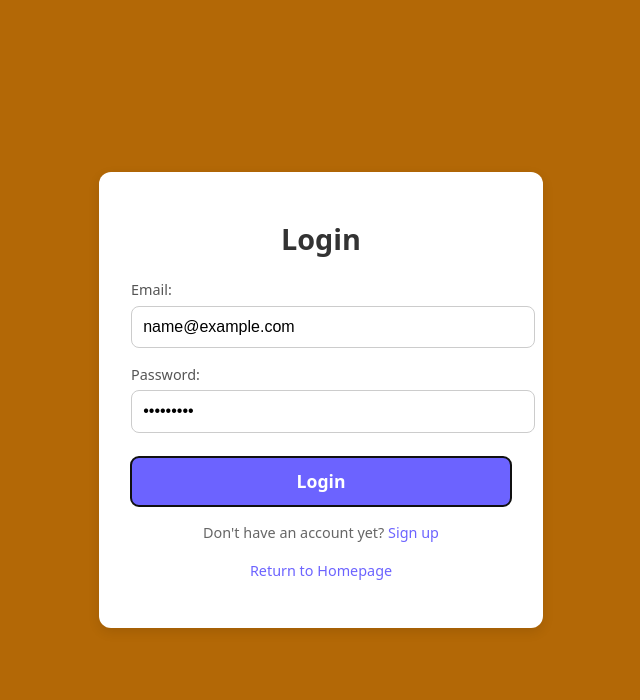
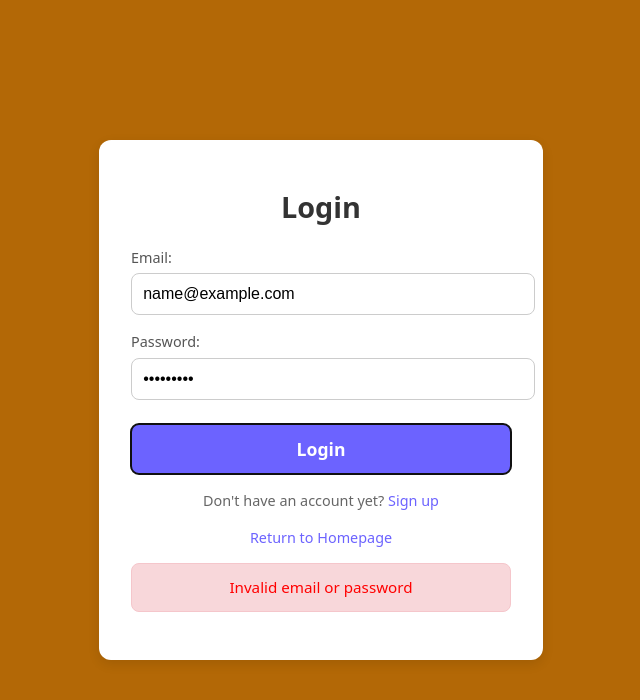
Before and after one commit to FernandoC-01/pizzaPizza, a React (Vite) app in the folder client/: page / in a window 1280 px wide. Both pictures are taken after typing "name@example.com", "Sample123" into the empty fields and a click on the button "Login". Shown: the top 700 px of the page, without its empty margins (319-959 px from the left). Built offline with nearby package versions, Linux system fonts and the light colour scheme.

Commit message:
Add difference in error and success messages

```diff
--- a/client/src/components/Login.jsx
+++ b/client/src/components/Login.jsx
@@ -7,6 +7,8 @@ const Login = () => {
     const [email, setEmail] = useState("")
     const [password, setPassword] = useState("")
     const navigate = useNavigate()
+    const [message, setMessage] = useState("")
+    const [messageType, setMessageType] = useState("")
 
     const handleLogin = (e) => {
         e.preventDefault()
@@ -20,15 +22,18 @@ const Login = () => {
         )
 
         if (found) {
-            alert("Login successful!")
+            setMessage("Login successful!")
+            setMessageType("success")
             navigate("/menu") //navigates to menu page after login
         } else {
-            alert("Invalid email or password")
+            setMessage("Invalid email or password")
+            setMessageType("error")
         }
     }
 
     return (
         <div className="auth-page">
+
             <div className="auth-card">
 
                 <h1 className="auth-title">Login</h1>
@@ -67,6 +72,12 @@ const Login = () => {
                     <Link to="/home">Return to Homepage</Link>
                 </p>
 
+                {message && (
+                    <div className={`auth-message ${messageType}`}>
+                        {message}
+                    </div>
+                )}
+
             </div>
         </div>
     )
--- a/client/src/components/Signup.jsx
+++ b/client/src/components/Signup.jsx
@@ -8,6 +8,8 @@ const Signup = () => {
     const [phoneNum, setPhoneNum] = useState ("")
     const [password, setPassword] = useState ("")
     const navigate = useNavigate()
+    const [message, setMessage] = useState("")
+    const [messageType, setMessageType] = useState("")
 
     const handleSignup = (e) => {
 
@@ -20,14 +22,16 @@ const Signup = () => {
         const exists = users.some((u) => u.email === email || u.phoneNum === phoneNum)
 
         if (exists) {
-            alert("Account already exists with this email or phone number.")
+            setMessage("Account already exists with this email or phone number.")
+            setMessageType("error")
             return
         }
 
         const newUser = { email, phoneNum, password } //create new user
         users.push(newUser) //add user to array
         localStorage.setItem("users", JSON.stringify(users)) //convert array to string to save
-        alert("Signup was a success. You can now log in.")
+        setMessage("Signup was a success. You can now log in.")
+        setMessageType("success")
         navigate("/") //navigates user to login if signup success
     }
 
@@ -82,6 +86,12 @@ const Signup = () => {
                     <Link to="/home">Return to Homepage</Link>
                 </p>
 
+                {message &&(
+                    <div className={`auth-message ${messageType}`}>
+                        {message}
+                    </div>
+                )}
+
             </div>
         </div>
     )
--- a/client/src/styles/auth.css
+++ b/client/src/styles/auth.css
@@ -79,3 +79,24 @@
 .auth-footer a:hover {
     text-decoration: underline;
 }
+
+.auth-message {
+    padding: 0.75rem 1rem;
+    border-radius: 8px;
+    margin-bottom: 1rem;
+    font-size: 0.95rem;
+    text-align: center;
+    font-weight: 500;
+}
+
+.auth-message.success {
+    background-color: #d4edda;
+    color: green;
+    border: 1px solid #c3e6cb;
+}
+
+.auth-message.error {
+    background-color: #f8d7da;
+    color: red;
+    border: 1px solid #f5c6cb;
+}
```
